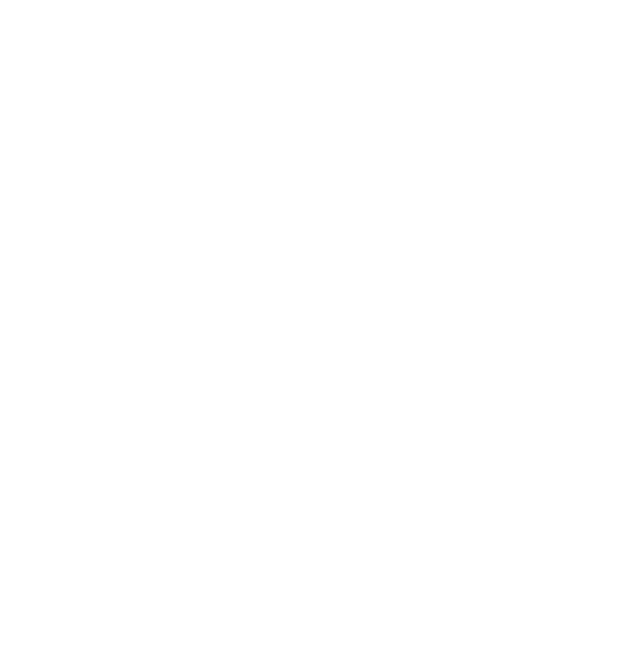
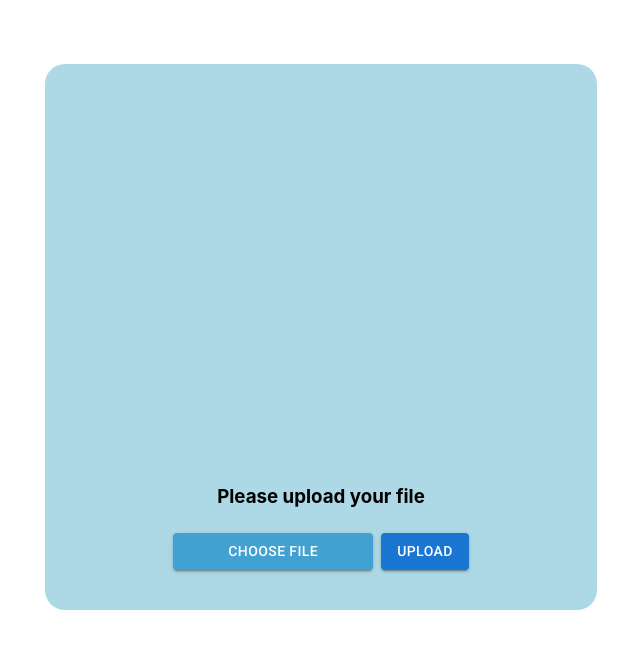
Before and after one commit to UOA-CS732-SE750-Students-2022/project-group-olive-owls, a React (Create React App) app in the folder frontend/: page /uploadimg in a window 1280 px wide. Before the commit this address had no page. Shown: the top 648 px of the page, without its empty margins (319-959 px from the left). Built offline with nearby package versions, Linux system fonts and the light colour scheme.

Commit message:
implement upload button frontend(/upload) and create upload img endpoint

```diff
--- a/frontend/src/App.js
+++ b/frontend/src/App.js
@@ -2,7 +2,7 @@ import './App.css';
 
 import SignIn from './component/signIn';
 import Register from './component/register';
-
+import Uploadimg from './component/Uploadimg';
 import Alert from './component/Alert';
 import Root from './component/root';
 import { DndProvider } from "react-dnd";
@@ -33,6 +33,9 @@ function App() {
                         <Route path="/register" element={<Register />}>
 
                         </Route>
+                        <Route path='/uploadimg' element={<Uploadimg />}>
+
+                        </Route>
                         <Route path="/sidebar" element={<SideBar />}/>
                         <Route path="/dnd" element={<DragAndDrop />}/>
                         <Route path="/alert" element={<Alert open={true} />}/>
--- /dev/null
+++ b/frontend/src/component/Uploadimg.js
@@ -0,0 +1,79 @@
+//Author - Guanxiang Zhao
+
+import React, { Fragment ,useState} from 'react';
+import ReactDOM from 'react-dom';
+import Container from '@mui/material/Container';
+import Button from '@mui/material/Button';
+import { styled } from '@mui/material/styles';
+import Box from '@mui/material/Box';
+import axios from 'axios';
+
+const Input = styled('input')({
+    display: 'none',
+});
+
+
+export default function Uploadimg() {
+    const [file, setFile] = useState('');
+    const [filename, setFilename] = useState('Choose File');
+    const [uploadedFile, setUploadedFile] = useState({});
+
+    const onChange = e => {
+        setFile(e.target.files[0]);
+        setFilename(e.target.files[0].name);
+    };
+
+    const onSubmit = async e => {
+        e.preventDefault();
+        const formData = new FormData();
+        formData.append('file', file);
+
+        try{
+            const res = await axios.post('http://localhost:8010/upload', formData, {
+                headers: {
+                    'Content-Type' : 'mulipart/form-data'
+                }
+            });
+
+            const { fileName, filePath} = res.data;
+
+            setUploadedFile({ fileName, filePath});
+        } catch(err) {
+            if(err.response.status == 500) {
+                console.log('There is a problem -- server');
+            } else {
+                console.log(err.response.data.msg);
+            }
+        }
+    };
+
+
+    return (
+        <Container component="main" maxWidth="sm">
+            <Box sx={{ marginTop: 8, display: 'flex', flexDirection: 'column', alignItems: 'center', background:'#ADD8E6', padding:25, borderRadius:5}} >
+                { uploadedFile ? (<Box>
+                    <img style={{ width:'100%'}} src={uploadedFile.filePath} alt=''/>
+                    </Box>) : null}
+
+
+                <Box sx={{marginTop: 2, position: 'relative', bottom:-160}}>
+                    <h3 style={{margin:25, width:400}}>Please upload your file</h3>
+                    <form onSubmit={onSubmit} >
+                        <div className="custom-file">
+                            <label htmlFor="contained-button-file">
+                                <Input accept="image/*" id="contained-button-file" multiple type="file" onChange= {onChange}/>
+                                <Button variant="contained" component="span" sx={{width: 200, backgroundColor: "#41a1d1"}}>
+                                    {filename}
+                                </Button>
+                            </label>
+                            <Button type="submit"  variant="contained" sx={{ml:1}}>Upload</Button>
+                        </div>
+
+                    </form>
+                </Box>
+
+            </Box>
+
+        </Container>
+    );
+};
```
Also changed, not shown: frontend/public/uploads/example.jpg (added), 1 other file (tests, documents, lock files or other folders).
